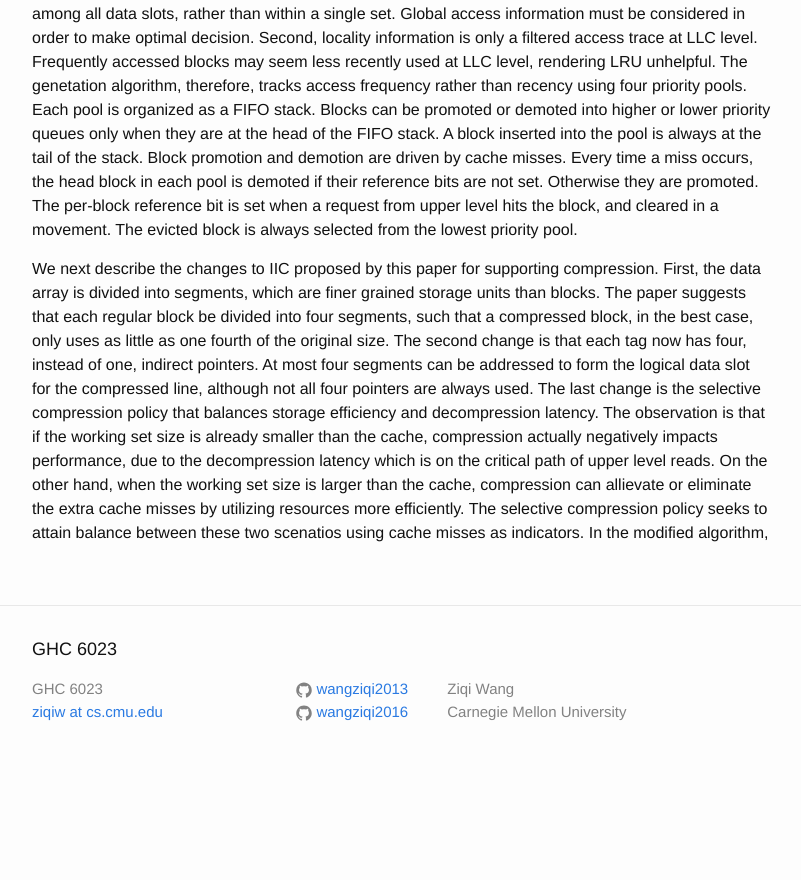
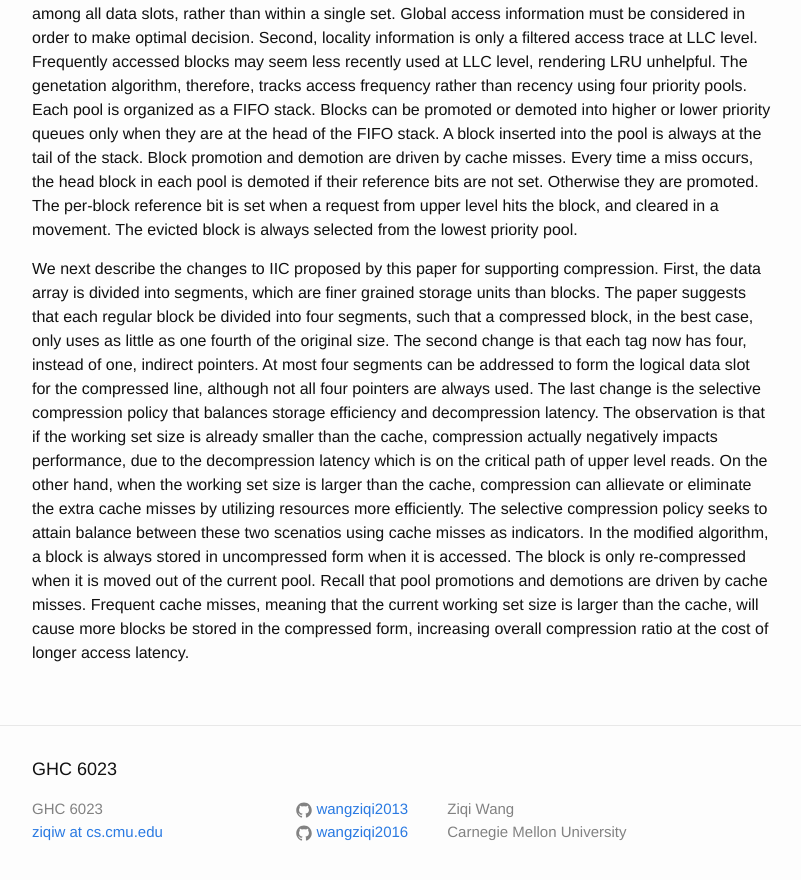
Before and after one commit to wangziqi2013/wangziqi2013.github.io, a Jekyll site: the page built from _posts/2020-07-02-icc-c.markdown, in a window 1280 px wide and 900 px high, scrolled down 1603 px. Shown: the top 880 px of the window, without its empty margins (238-1039 px from the left). Built offline with Jekyll 4.4.1, drawn with Linux system fonts in a browser that asks for light colours; before the commit the page ends 2386 px from its top, so only the background shows below that.

Commit message:
Adding miss driven

```diff
--- a/_posts/2020-07-02-icc-c.markdown
+++ b/_posts/2020-07-02-icc-c.markdown
@@ -76,4 +76,8 @@ if the working set size is already smaller than the cache, compression actually
 the decompression latency which is on the critical path of upper level reads. On the other hand, when the working set
 size is larger than the cache, compression can allievate or eliminate the extra cache misses by utilizing resources
 more efficiently. The selective compression policy seeks to attain balance between these two scenatios using cache
-misses as indicators. In the modified algorithm,
+misses as indicators. In the modified algorithm, a block is always stored in uncompressed form when it is accessed.
+The block is only re-compressed when it is moved out of the current pool. Recall that pool promotions and demotions are
+driven by cache misses. Frequent cache misses, meaning that the current working set size is larger than the cache,
+will cause more blocks be stored in the compressed form, increasing overall compression ratio at the cost of longer
+access latency.
```
